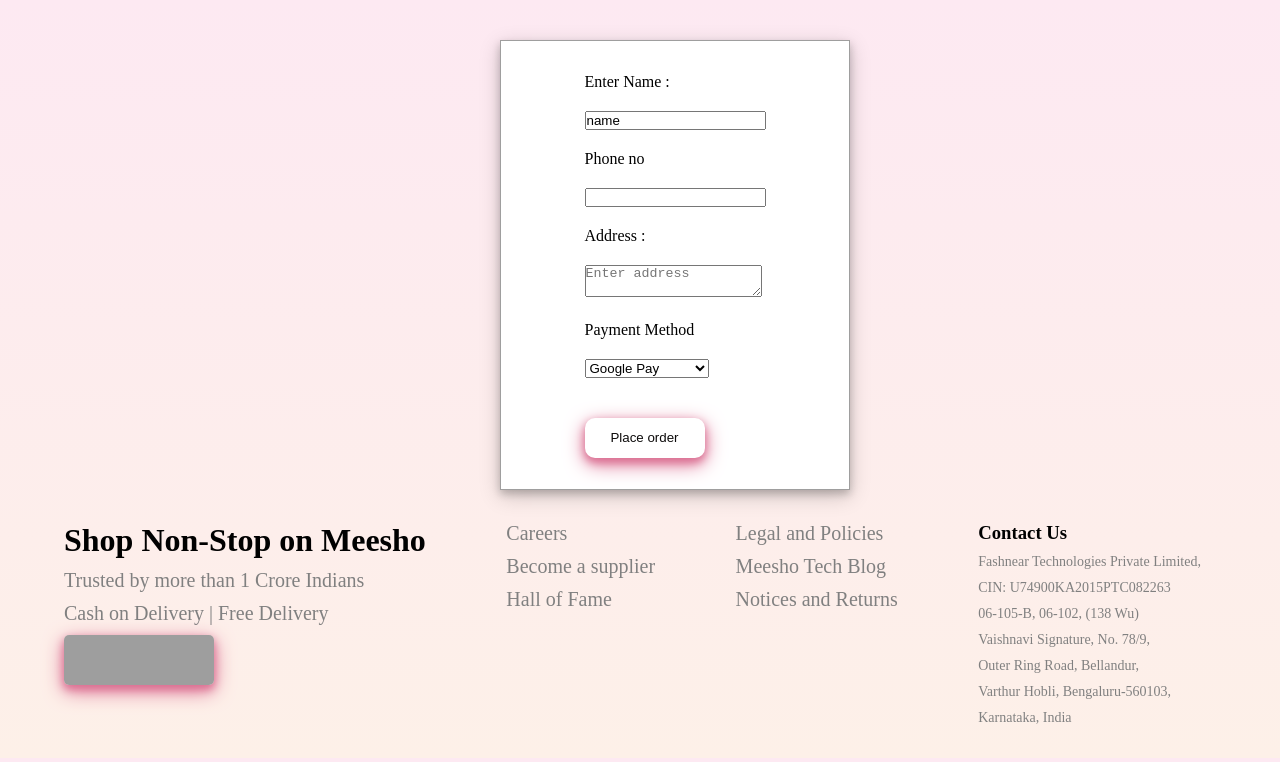
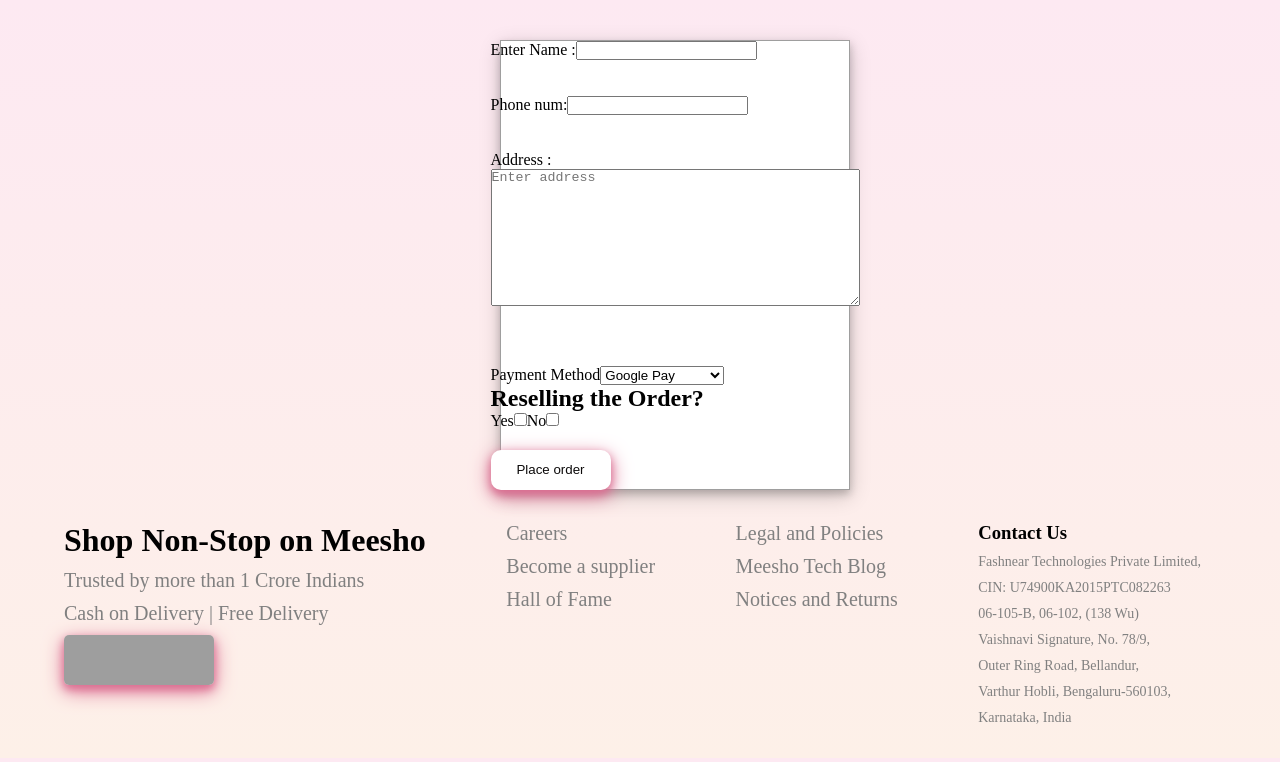
Before and after one commit to nandinikamble12/Meesho-Clone---React-Project---czq25bri9bxk, a React app: page /items in a window 1280 px wide. Shown: the top 762 px of the page. Built offline with nearby package versions, Linux system fonts and the light colour scheme; grey boxes are pictures that could not be loaded.

Commit message:
Update Items.jsx

```diff
--- a/src/components/Items.jsx
+++ b/src/components/Items.jsx
@@ -19,26 +19,49 @@
     <div className='mainform'>
       <div >
       <form onSubmit={submit}>
-        <ul className='mainform2'>
-            <li><label>Enter Name :</label></li>
-            <li><input type="text" value = "name" /> </li>
-            <li><label>Phone no</label></li>
-            <li><input type= "number" value = "number"/></li>
-            <li><label>Address :</label></li>
-            <li><textarea placeholder='Enter address' value = {address} onChange={handleChange} ></textarea></li>
-            <li><label>Payment Method</label></li>
-            <li><select value = "payment">
+      <div className='mainform2'>
+          <div className='mainform11'>
+             <div>
+             <label>Enter Name :</label>
+
+            <input type="text"  />
+             </div>
+             <br />
+             <br />
+             <div>
+             <label>Phone num:</label>
+            <input type= "number" />
+             </div>
+             <br />
+             <br />
+              <div>
+              <label>Address :</label>
+            <textarea placeholder='Enter address' rows={9} cols={44} value = {address} onChange={handleChange} ></textarea>
+              </div>
+              <br />
+             <br />
+            </div>
+             <div className='mainform12'>
+            <div>
+            <label>Payment Method</label>
+            <select >
                 <option>Google Pay</option>
                 <option>PhonePe</option>
                 <option>Cash on Delivery</option>
-            </select></li>
-
-            <li>
+            </select>
+            <h2 className='order'>Reselling the Order?</h2>
+             <label>Yes</label><input type="checkbox" name="yes" id="" />
+             <label>No</label><input type="checkbox" name="No" id="" />
+            </div>
                 <NavLink to="/checkout" className="cart">
                 <div><button className='placebtn'>Place order</button></div>
                 </NavLink>
-            </li>
-        </ul>
+                <div className='imgfo'>
+
+                </div>
+                </div>
+
+        </div>
       </form>
       </div>
       </div>
```
